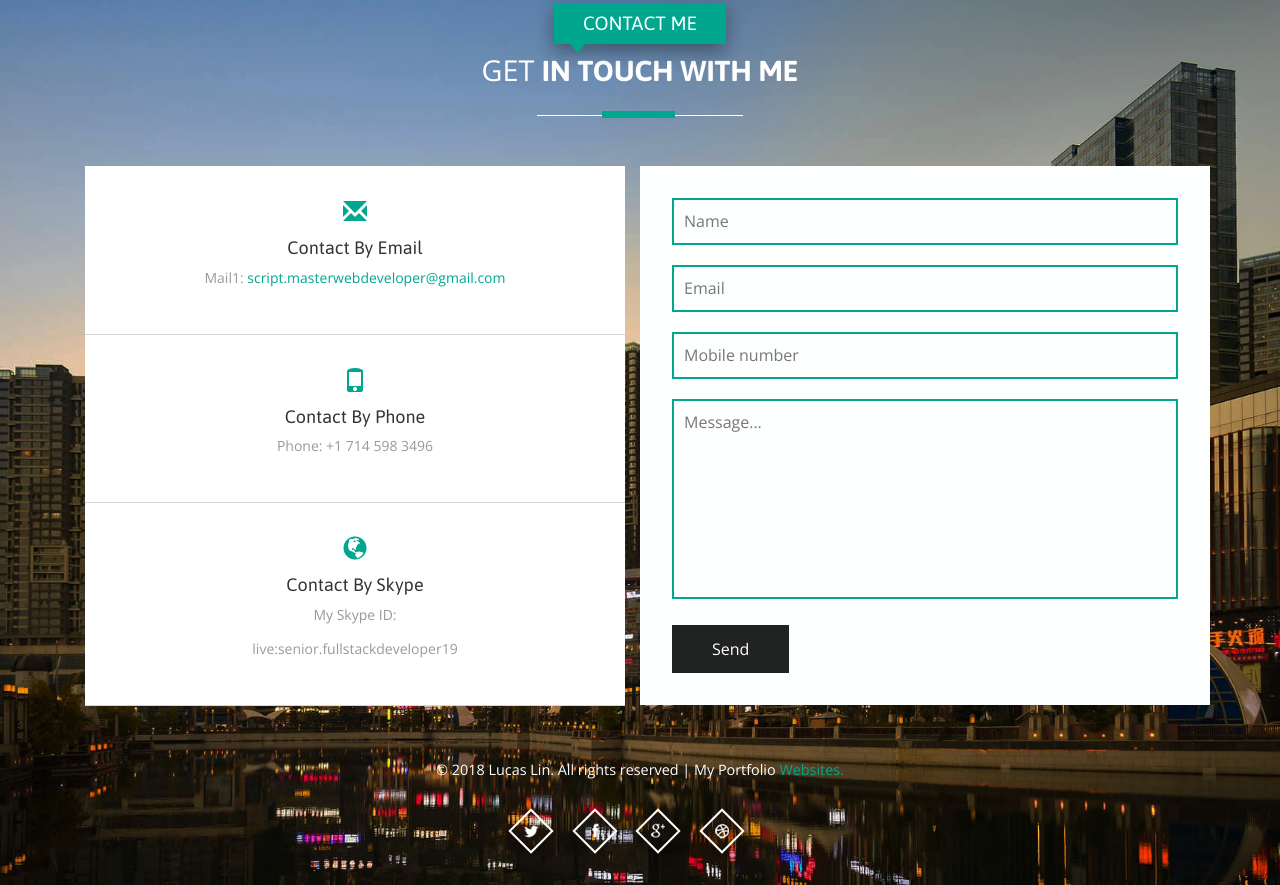
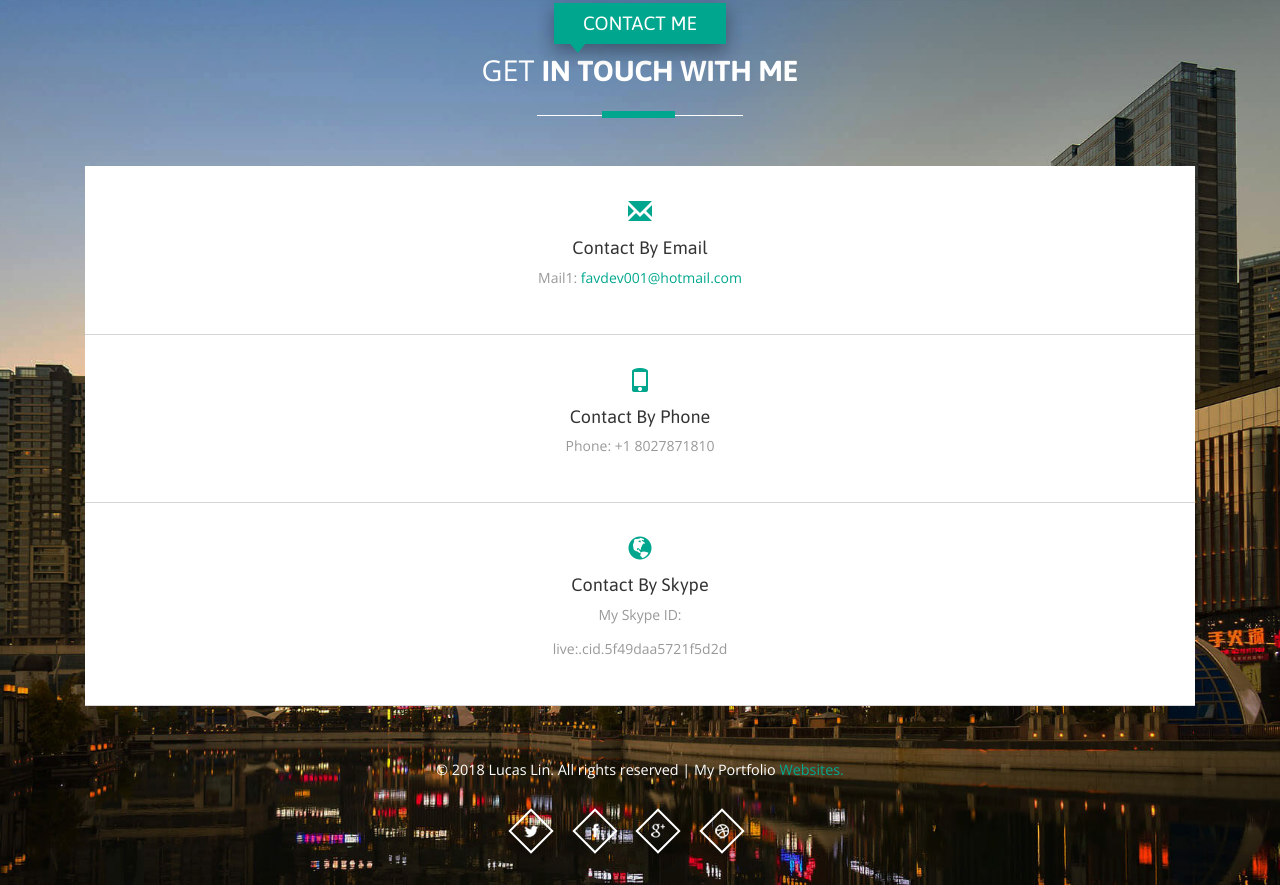
Before and after one commit to favdev111/favdev111.github.io, a plain HTML site: page index.html in a window 1280 px wide. Shown: the part 5087-5972 px from the top of the page. Drawn offline with nearby package versions, Linux system fonts and the light colour scheme; files whose address does not match are found by name.

Commit message:
change contactUs section

```diff
--- a/index.html
+++ b/index.html
@@ -687,13 +687,13 @@ Smartphone Compatible web template, free webdesigns for Nokia, Samsung, LG, Sony
 				<span class="border two"></span>
 			</div>
 			<div class="mail_us">
-				<div class="col-md-6 mail_left">
+				<div class="col-md-12 mail_left">
 					<div class="contact-grid1-left">
 						<div class="contact-grid1-left1">
 							<span class="glyphicon glyphicon-envelope" aria-hidden="true"></span>
 							<h4>Contact By Email</h4>
 							<ul>
-								<li>Mail1: <a href="mailto:info@example.com">script.masterwebdeveloper@gmail.com</a>
+								<li>Mail1: <a href="mailto:info@example.com">favdev001@hotmail.com</a>
 								</li>
 							</ul>
 						</div>
@@ -703,7 +703,7 @@ Smartphone Compatible web template, free webdesigns for Nokia, Samsung, LG, Sony
 							<span class="glyphicon glyphicon-phone" aria-hidden="true"></span>
 							<h4>Contact By Phone</h4>
 							<ul>
-								<li>Phone: +1 714 598 3496</li>
+								<li>Phone: +1 8027871810</li>
 							</ul>
 						</div>
 					</div>
@@ -713,26 +713,11 @@ Smartphone Compatible web template, free webdesigns for Nokia, Samsung, LG, Sony
 							<h4>Contact By Skype</h4>
 							<ul>
 								<li>My Skype ID:</li>
-								<li>live:senior.fullstackdeveloper19</li>
+								<li>live:.cid.5f49daa5721f5d2d</li>
 							</ul>
 						</div>
 					</div>
 					<div class="clearfix"> </div>
-				</div>
-				<div class="col-md-6 mail_right">
-					<form action="#" method="post">
-						<input type="text" name="Name" value="Name" onfocus="this.value = '';"
-							onblur="if (this.value == '') {this.value = 'Name';}" required="">
-						<input type="email" name="Email" value="Email" onfocus="this.value = '';"
-							onblur="if (this.value == '') {this.value = 'Email';}" required="">
-						<input type="text" name="Mobile number" value="Mobile number" onfocus="this.value = '';"
-							onblur="if (this.value == '') {this.value = 'Mobile number';}" required="">
-						<textarea name="Message..." onfocus="this.value = '';"
-							onblur="if (this.value == '') {this.value = 'Message...';}"
-							required="">Message...</textarea>
-						<input type="submit" value="Send">
-
-					</form>
 				</div>
 				<div class="clearfix"></div>
 			</div>
```
